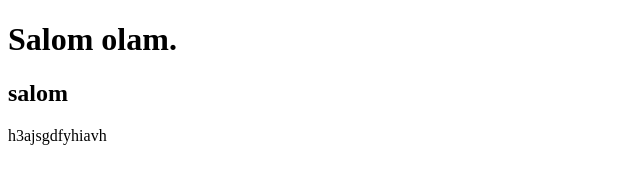
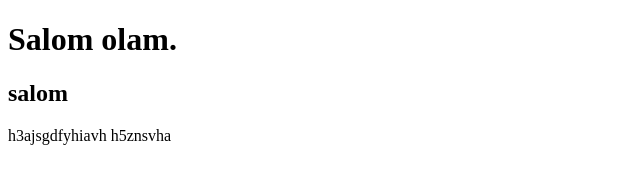
Before and after one commit to zucco39/shop, a plain HTML site: page index.html in a window 1280 px wide. Shown: the full height of the page, 0-640 px from the left. Drawn offline with Linux system fonts and the light colour scheme.

Commit message:
Update index.html
awdas

```diff
--- a/index.html
+++ b/index.html
@@ -10,5 +10,12 @@
     <h1>Salom olam.</h1>
     <h2>salom</h2>
     h3ajsgdfyhiavh
+
+
+
+
+
+
+    h5znsvha
 </body>
 </html>
```
